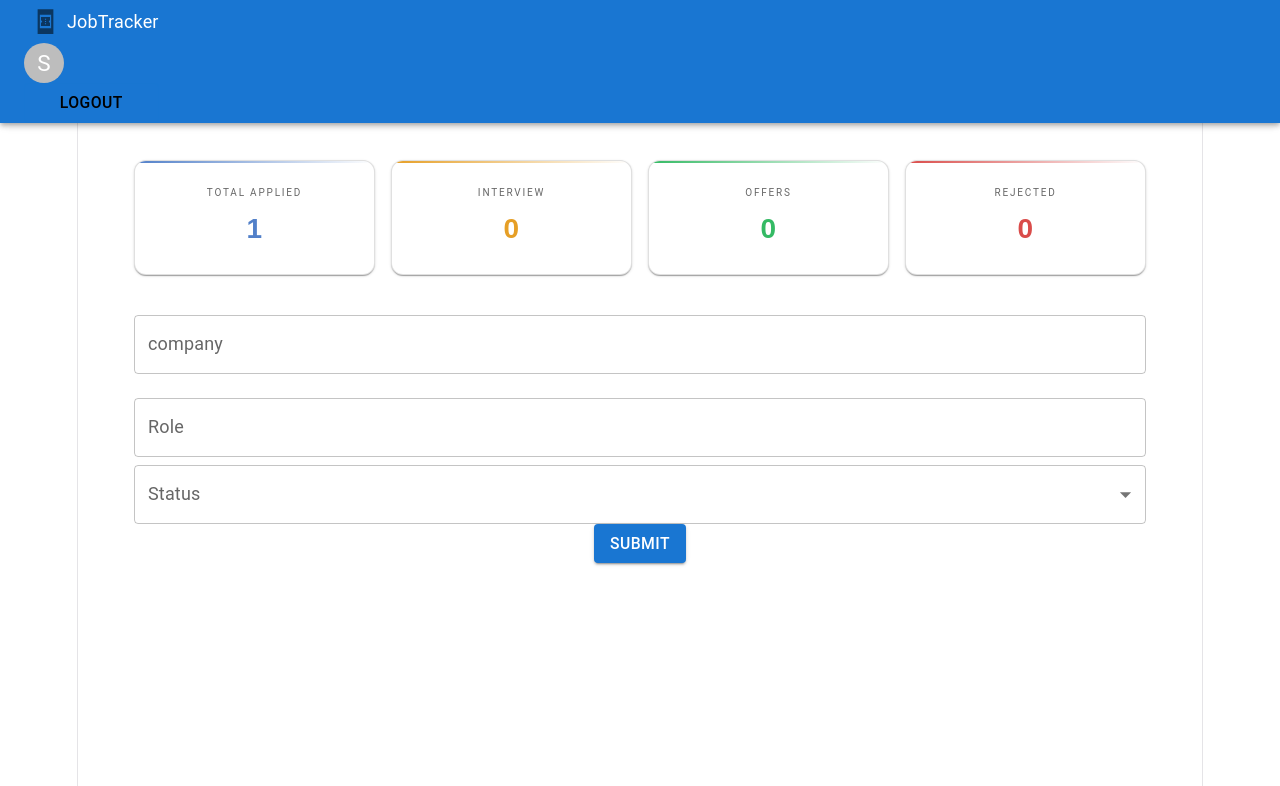
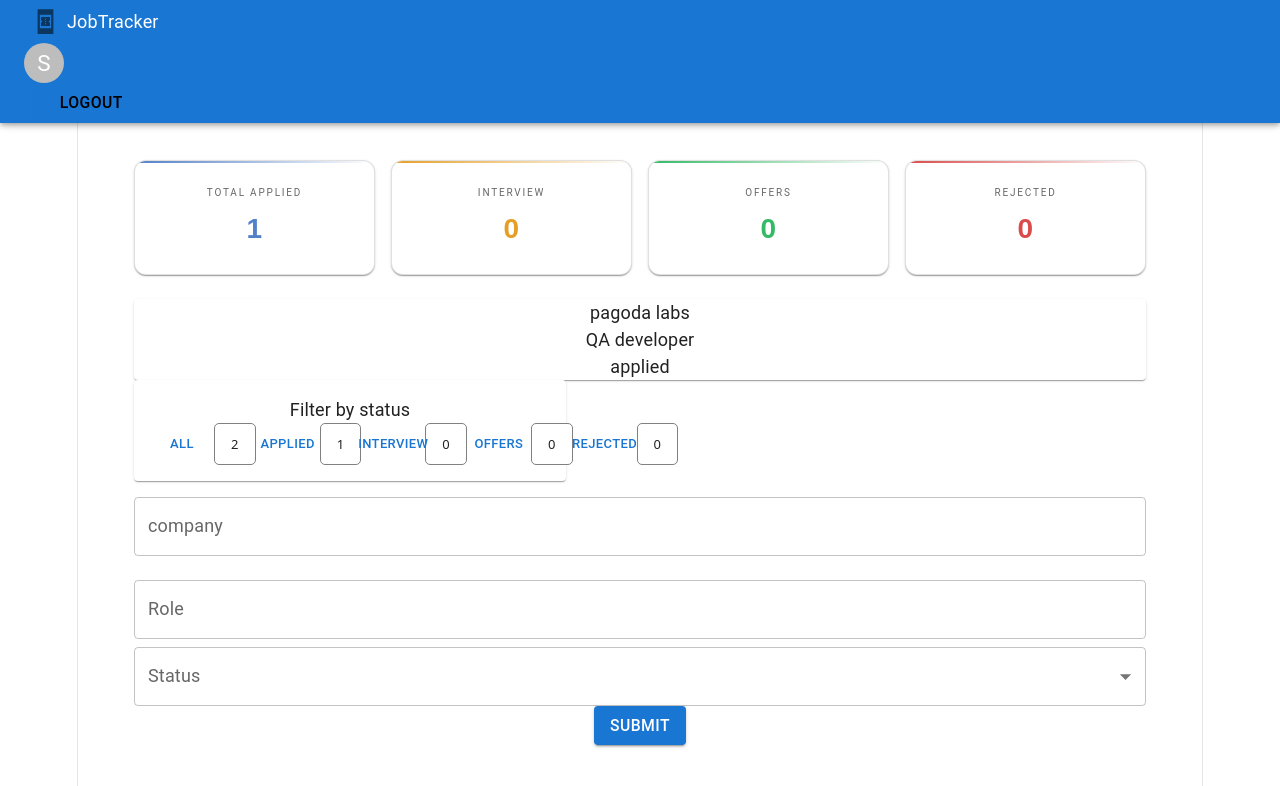
Before and after one commit to subarna0077/Job-application-app, a React (Vite) app in the folder my-mui-app/: page /dashboard in a window 1280 px wide. Shown: the top 786 px of the page. Built offline with nearby package versions, Linux system fonts and the light colour scheme; data requests are answered from the project's data file; sample sign-in values are in the browser's storage.

Commit message:
Added the filtering logic and render the content based on applied filter.

```diff
--- a/my-mui-app/db.json
+++ b/my-mui-app/db.json
@@ -218,6 +218,24 @@
       "userID": "8",
       "updatedAt": null,
       "id": 20
+    },
+    {
+      "company": "applied",
+      "role": "sr dev",
+      "status": "applied",
+      "appliedDate": "2026-04-16T11:27:06.083Z",
+      "userID": "8",
+      "updatedAt": null,
+      "id": 21
+    },
+    {
+      "company": "sumansharma111290@gmail.com",
+      "role": "Vrit tasks",
+      "status": "interview",
+      "appliedDate": "2026-04-16T11:48:50.764Z",
+      "userID": "8",
+      "updatedAt": null,
+      "id": 22
     }
   ]
 }
--- a/my-mui-app/src/App.tsx
+++ b/my-mui-app/src/App.tsx
@@ -1,6 +1,9 @@
 import { useState } from 'react'
 import { AppRouter } from './router/AppRouter'
 
+//Implement the theme
+// Complete the dashboard
+// Work on the dataflow
 
 
 
--- a/my-mui-app/src/context/ApplicationContext.tsx
+++ b/my-mui-app/src/context/ApplicationContext.tsx
@@ -1,11 +1,18 @@
 import { createContext, useContext, useState, useEffect } from 'react'
 import type { JobApplication } from '../types/types'
+
+
+export interface filterStatusType {
+    label: string;
+    action: ()=> void;
+}
 
 
 interface ApplicationContextType {
     applications: JobApplication[];
     refreshApplications: () => Promise<void>;
     applicationCountComputed: ApplicationCountByStatus;
+    filterByStatus: filterStatusType[]
 }
 
 export interface ApplicationCountByStatus {
@@ -38,6 +45,29 @@ export const ApplicationContextProvider = ({ children }: { children: React.React
 
     }, {...applicationCount})
 
+    const filterByStatus: filterStatusType[] = [
+        {
+            label: 'All',
+            action: ()=> applications.filter(app=> app),
+        },
+        {
+            label: 'Applied',
+            action: ()=> applications.filter(app=> app.status=== 'applied'),
+        },
+        {
+            label: 'Interview',
+            action: ()=> applications.filter(app=> app.status === 'interview')
+        },
+        {
+            label: 'Offers',
+            action: ()=> applications.filter(app=> app.status === "offer")
+        },
+        {
+            label: 'Rejected',
+            action: ()=> applications.filter(app=> app.status === 'rejected')
+        }
+    ]
+
 
     const userID = localStorage.getItem('userId')
     const fetchUserApplication = async () => {
@@ -57,7 +87,7 @@ export const ApplicationContextProvider = ({ children }: { children: React.React
 
 
     return (
-        <ApplicationContext.Provider value={{ applications, refreshApplications: fetchUserApplication, applicationCountComputed }}>
+        <ApplicationContext.Provider value={{ applications, refreshApplications: fetchUserApplication, applicationCountComputed, filterByStatus }}>
             {children}
         </ApplicationContext.Provider>
     )
--- a/my-mui-app/src/pages/Dashboard.tsx
+++ b/my-mui-app/src/pages/Dashboard.tsx
@@ -1,14 +1,14 @@
-import { Box, TextField, FormControl, InputLabel, Select, MenuItem, Button, Typography, Paper , Card, Toolbar} from '@mui/material'
+import { Box, TextField, FormControl, InputLabel, Select, MenuItem, Button, Typography, Paper, Card, Toolbar } from '@mui/material'
 import { useState } from 'react'
 import { useApplicationContext } from '../context/ApplicationContext';
 import type { ApplicationCountByStatus } from '../context/ApplicationContext';
 
 
 const statsRow = [
-  {label: 'Total applied', key: 'applied', color: '#5280c9' },
-  {label: 'Interview', key: 'interview', color: '#e69f26' },
-  {label: 'Offers', key: 'offers', color: '#34ba64' },
-  {label: 'Rejected', key: 'rejected', color: '#da4c4a' }
+  { label: 'Total applied', key: 'applied', color: '#5280c9' },
+  { label: 'Interview', key: 'interview', color: '#e69f26' },
+  { label: 'Offers', key: 'offers', color: '#34ba64' },
+  { label: 'Rejected', key: 'rejected', color: '#da4c4a' }
 ]
 
 
@@ -19,7 +19,10 @@ export const Dashboard = () => {
     role: '',
     status: ''
   });
-  const { applications, refreshApplications, applicationCountComputed } = useApplicationContext()
+
+  const [activeFilter, setActiveFilter] = useState('All')
+  const { applications, refreshApplications, applicationCountComputed, filterByStatus } = useApplicationContext()
+  const filteredApplications = activeFilter === 'All' ? applications : applications.filter(app=> app.status === activeFilter.toLowerCase())
   const handleSubmit = async (e: React.FormEvent<HTMLFormElement>) => {
     e.preventDefault()
 
@@ -52,9 +55,9 @@ export const Dashboard = () => {
 
 
   return (
-    <Box sx={{ bgcolor: 'background.default', color: 'text.primary', p: {xs: 2, md:4} }}>
+    <Box sx={{ bgcolor: 'background.default', color: 'text.primary', p: { xs: 2, md: 4 } }}>
       <Toolbar></Toolbar>
-        <Box sx={{ display: 'grid', gridTemplateColumns: 'repeat(4, 1fr)', gap: 2, mb: 3 }}>
+      <Box sx={{ display: 'grid', gridTemplateColumns: 'repeat(4, 1fr)', gap: 2, mb: 3 }}>
         {statsRow.map(({ label, key, color }) => (
           <Card key={key} sx={{
             bgcolor: 'background.paper',   // ← surface
@@ -75,9 +78,37 @@ export const Dashboard = () => {
               {applicationCountComputed[key as keyof ApplicationCountByStatus]}
 
             </Typography>
-      </Card>
+          </Card>
         ))}
       </Box>
+
+      <Box>
+        {filteredApplications.map(app => <Paper>
+          <Typography>{app.company}</Typography>
+          <Typography>{app.role}</Typography>
+          <Typography>{app.status}</Typography>
+        </Paper>)}
+      </Box>
+
+
+
+      <Paper sx={{ maxWidth: '400px', p: 2 }}>
+        <Typography>Filter by status</Typography>
+
+        <Box sx={{ display: 'flex' }} >
+          {filterByStatus.map(({ label, action }) => (
+            <>
+              <Button onClick={()=> setActiveFilter(label)} sx={{ fontSize: '13px' }}>
+                {label}
+              </Button>
+
+              <Box sx={{ p: 2, display: 'flex', justifyContent: 'center', alignItems: 'center', height: 8, width: 8, margin: 'auto', textAlign: 'center', bgcolor: 'background.paper', fontSize: '13px', borderRadius: '5px', border: '1px solid', borderColor: 'gray' }}>
+                {label === 'All' ? applications.length : applicationCountComputed[label.toLocaleLowerCase() as keyof ApplicationCountByStatus]}
+              </Box>
+            </>
+          ))}
+        </Box>
+      </Paper>
 
 
 
```
